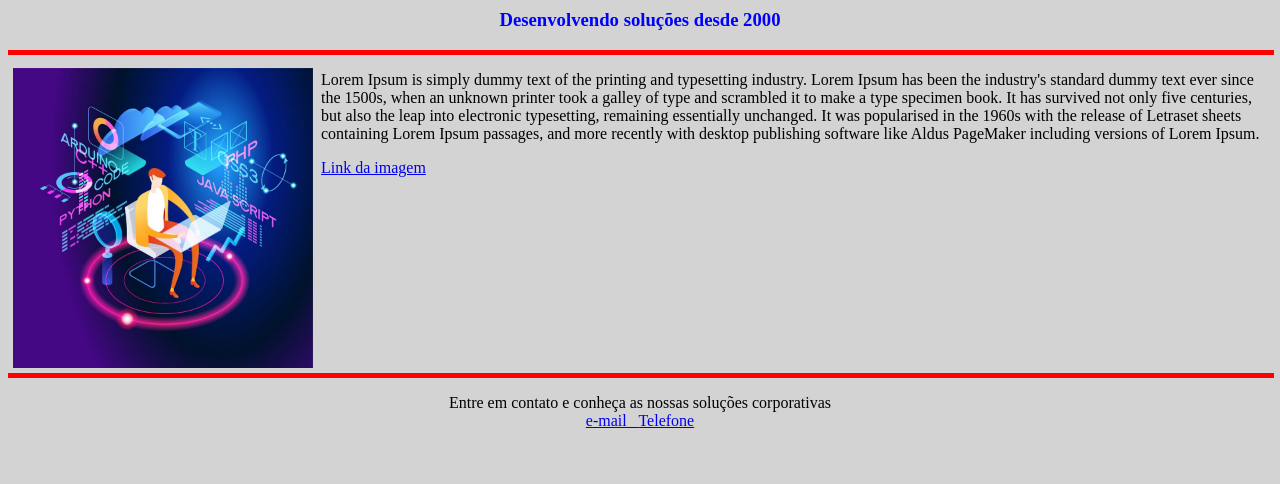
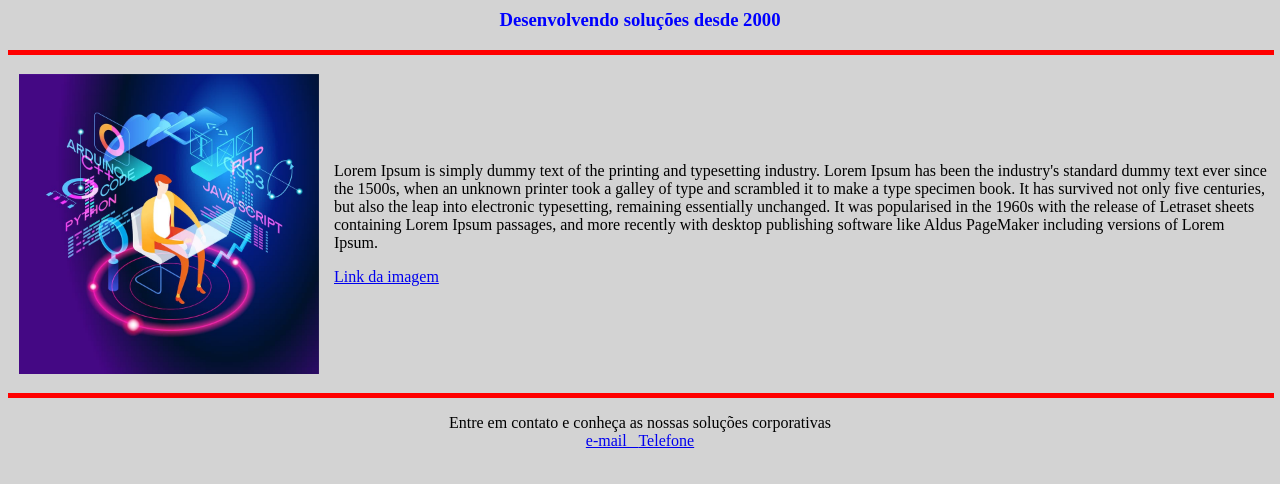
Before and after one commit to juninho-Oliveira/Programador-Front-end, a plain HTML site: page index.html in a window 1280 px wide. Shown: the part 36-520 px from the top of the page. Drawn offline with Linux system fonts and the light colour scheme.

Commit message:
Alinhando os texto, e adicionando tag <table>

```diff
--- a/index.html
+++ b/index.html
@@ -1,5 +1,6 @@
 <html>
 <html lang="pt-br">
+
 <head>
       <meta charset="UTF-8">
       <meta http-equiv="X-UA-Compatible" content="IE=edge">
@@ -8,25 +9,43 @@
 </head>
 
 <body bgcolor="#D3D3D3">
-    <h1 align="center" style="line-height: 50%; color: red;" >Programador Front-end</h1>
+      <h1 align="center" style="line-height: 50%; color: red;">Programador Front-end</h1>
 
       <h3 align="center" style="color: blue">Desenvolvendo soluções desde 2000</h3>
       <hr width="100%" size="5" color="red">
 
-      <img
-	src="imagens/1.jpg"
-	alt="foto do perfil"
-	width="300px"
-	align="left"
-      style="padding : 5px">
-<p>Lorem Ipsum is simply dummy text of the printing and typesetting industry. Lorem Ipsum has been the industry's standard dummy text ever since the 1500s, when an unknown printer took a galley of type and scrambled it to make a type specimen book. It has survived not only five centuries, but also the leap into electronic typesetting, remaining essentially unchanged. It was popularised in the 1960s with the release of Letraset sheets
-containing Lorem Ipsum passages, and more recently with desktop publishing software like Aldus PageMaker including versions of Lorem Ipsum.</p>
-      <p><a href="https://www.google.com/search?q=programa%C3%A7%C3%A3o&source=lnms&tbm=isch&sa=X&ved=2ahUKEwibp8GDmIn-AhV1LbkGHYfhAd0Q_AUoAXoECAEQAw&biw=1280&bih=881&dpr=1#imgrc=S9G6syccI-H0nM&imgdii=pcBtv7qZAs1xKM" target="_blank">Link da imagem</a></p>
+      <table style="width: 100%;" align="center">
+
+            <tr>
+                  <td style="padding: 4px;">
+                        <img src="imagens/1.jpg" alt="foto do perfil" width="300px" align="left" style="padding : 5px">
+                        </td>
+
+                        <td>
+                        <p>Lorem Ipsum is simply dummy text of the printing and typesetting industry. Lorem Ipsum has
+                              been the industry's
+                              standard dummy text ever since the 1500s, when an unknown printer took a galley of type
+                              and scrambled it to
+                              make a type specimen book. It has survived not only five centuries, but also the leap into
+                              electronic
+                              typesetting, remaining essentially unchanged. It was popularised in the 1960s with the
+                              release of Letraset
+                              sheets
+                              containing Lorem Ipsum passages, and more recently with desktop publishing software like
+                              Aldus PageMaker
+                              including versions of Lorem Ipsum.</p>
+                        <p><a href="https://www.google.com/search?q=programa%C3%A7%C3%A3o&source=lnms&tbm=isch&sa=X&ved=2ahUKEwibp8GDmIn-AhV1LbkGHYfhAd0Q_AUoAXoECAEQAw&biw=1280&bih=881&dpr=1#imgrc=S9G6syccI-H0nM&imgdii=pcBtv7qZAs1xKM"
+                                    target="_blank">Link da imagem</a></p>
+                  </td>
+            </tr>
+      </table>
+
       <hr width="100%" size="5" color="red">
 
       <p align="center">Entre em contato e conheça as nossas soluções corporativas
             <br><a href="mailto: junior.oliveira05@icloud.com">e-mail &nbsp;
-	<a href="tel:5511985615818">Telefone</a></p>
+                  <a href="tel:5511985615818">Telefone</a>
+      </p>
 
 </body>
 
```
Also changed, not shown: imagens/a.txt (deleted). Lines whose indentation alone changed are shown as unchanged.
